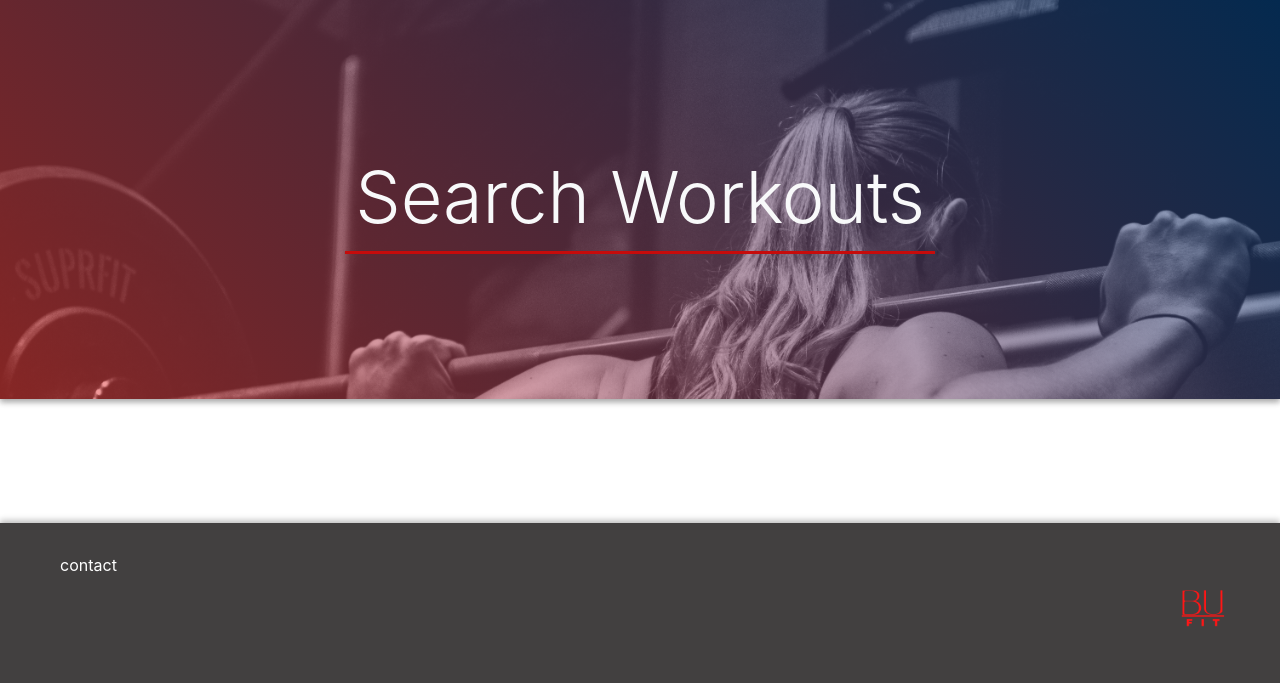
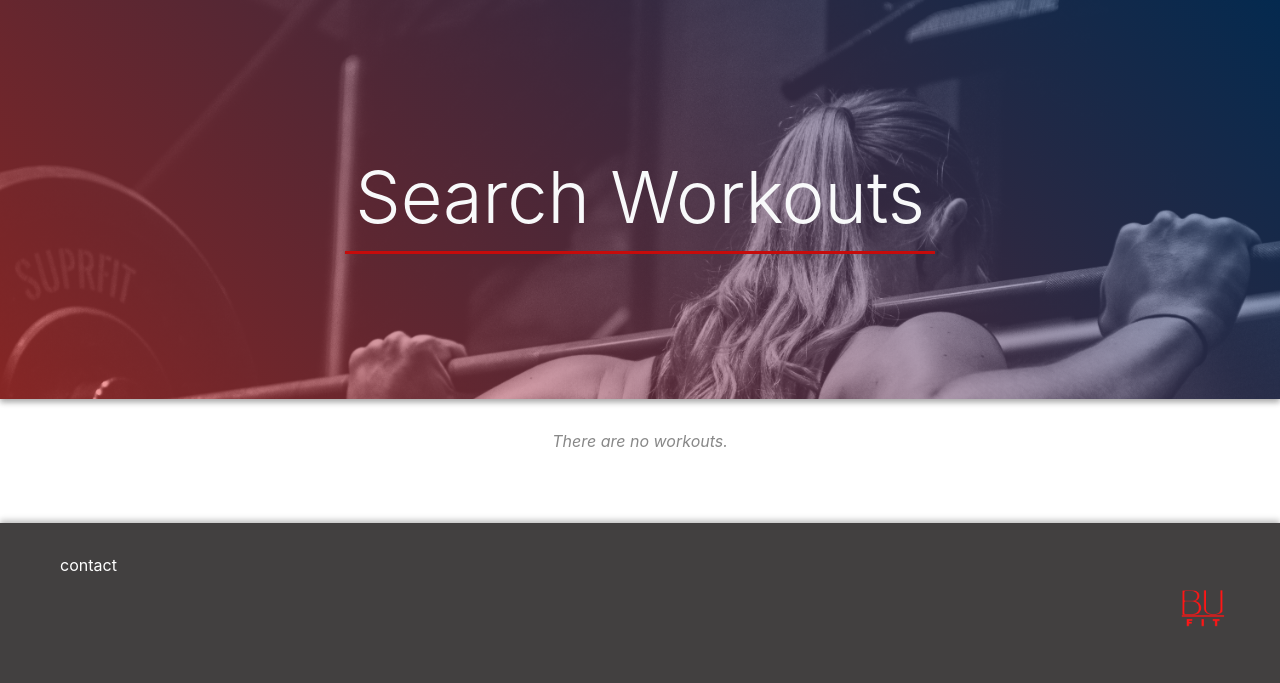
Before and after one commit to Helmphlyx/bufit, a Flask app: page /search_workouts in a window 1280 px wide. Shown: the part 117-800 px from the top of the page. Run offline with Flask 3, Linux system fonts and the light colour scheme; the visitor is signed in with stand-in values (Sample User, id 1); data that the repository does not hold is empty; some libraries are stand-ins or nearby versions.

Commit message:
Add no workouts message to search workouts

```diff
--- a/templates/search_workouts.html
+++ b/templates/search_workouts.html
@@ -9,7 +9,10 @@
 <div class="page-title search-workouts-bg">
     <h1 class="display-3 text-light">{% block title %} Search Workouts {% endblock %}</h1>
 </div>
-<div class="cards-wrapper">
+<div class="cards-section-wrapper">
+    {% if not workouts%}
+    <p class = "mx-auto">There are no workouts.</p>
+    {% endif%}
     {% for workout in workouts %}
     <div class= "card-wrapper">
         <a class = "card-content" href="{{ url_for('main.workout', workout_id=workout['id']) }}">
```
